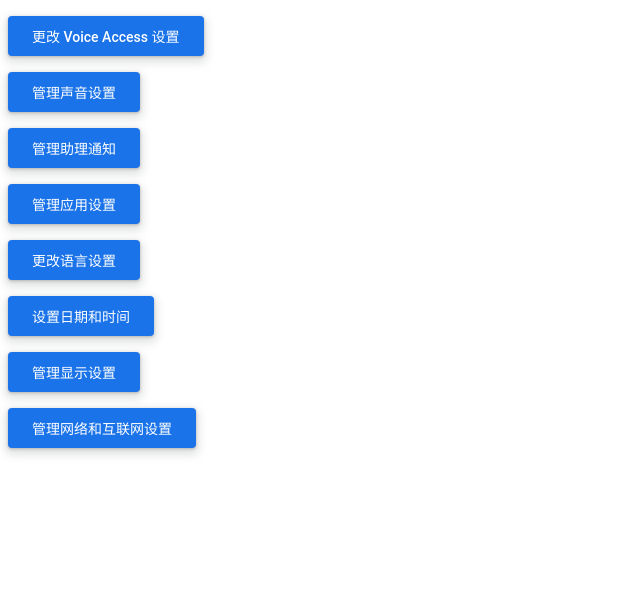
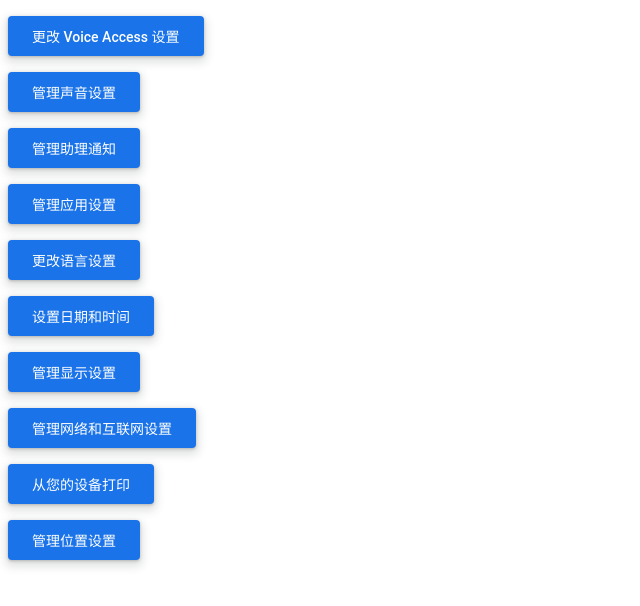
Before and after one commit to RKMoneUNW/Intent, a plain HTML site: page index.html in a window 1280 px wide. Shown: the whole page, without its empty margins (0-640 px from the left). Drawn offline with Linux system fonts and the light colour scheme.

Commit message:
Update index.html

```diff
--- a/index.html
+++ b/index.html
@@ -80,5 +80,17 @@
         </a>
     </p>
 
+            <p>
+        <a class="btn btn-raised" href="intent:#Intent;action=android.settings.ACTION_PRINT_SETTINGS;S.browser_fallback_url=https://support.google.com/pixelphone/answer/3473588?hl=zh-Hans;end" target="_blank" rel="noopener">
+            从您的设备打印
+        </a>
+    </p>
+
+            <p>
+        <a class="btn btn-raised" href="intent:#Intent;action=android.settings.LOCATION_SOURCE_SETTINGS;S.browser_fallback_url=https://support.google.com/pixelphone/answer/9083770?hl=zh-Hans;end" target="_blank" rel="noopener">
+            管理位置设置
+        </a>
+    </p>
+
 </body>
 </html>
```
